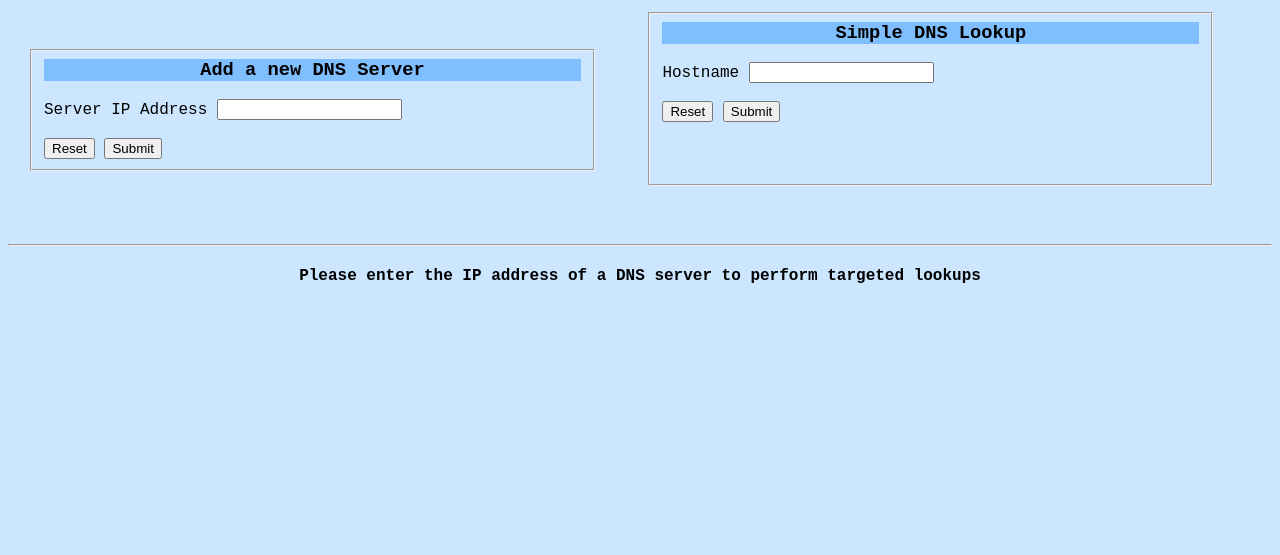
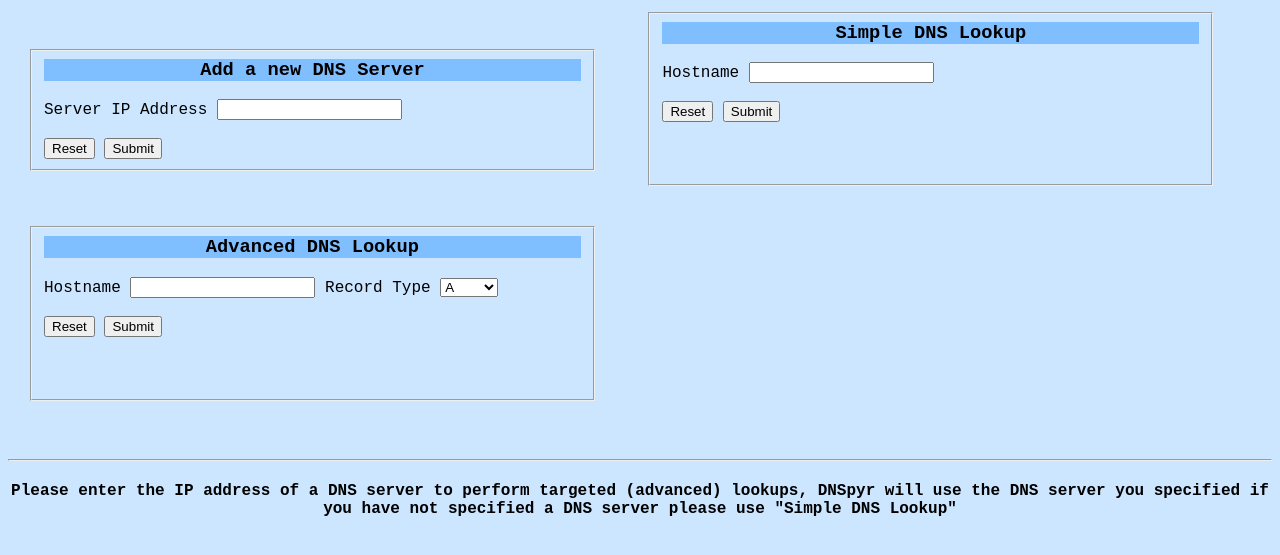
Before and after one commit to Rich-Sec/DNSpyr, a website: page public/index.html in a window 1280 px wide. Shown: the part 117-672 px from the top of the page. Drawn offline with Linux system fonts and the light colour scheme; no server answers.

Commit message:
Added resolve functionality to app.js for performing 'advanced' dns lookups (record types other than A'

```diff
--- a/public/index.html
+++ b/public/index.html
@@ -14,7 +14,7 @@
         <fieldset>
           <h3>Add a new DNS Server</h3>
           <label>Server IP Address</label>
-          <input type ="text" id = 'dnsIP' name="dnsIP" required>
+          <input type="text" id='dnsIP' name="dnsIP" required>
           <br><br>
           <button type ="reset">Reset</button>
           <button type ="submit">Submit</button>
@@ -32,10 +32,30 @@
             <p id="lookupResult" name="lookupResult"></p>
           </fieldset>
         </form>
+        <form action="/adv_lookup" method="POST">
+          <fieldset>
+            <h3>Advanced DNS Lookup</h3>
+            <label for="hostname">Hostname</label>
+            <input type="text" id="hostname" name="hostname" required>
+            <label for="recordType">Record Type</label>
+            <select name="recordType" id="recordType">
+              <option value="A" selected="selected">A</option>
+              <option value="AAAA">AAAA</option>
+              <option value="MX">MX</option>
+              <option value="NS">NS</option>
+              <option value="ANY">ANY</option>
+            </select>
+            <br><br>
+            <button type ="reset">Reset</button>
+            <button type ="submit">Submit</button>
+            <br><br><br>
+            <p name="resolveResult" id="resolveResult"></p>
+          </fieldset>
+        </form>
       </div>
       <footer>
         <hr>
-        <h4>Please enter the IP address of a DNS server to perform targeted lookups</h4>
+        <h4>Please enter the IP address of a DNS server to perform targeted (advanced) lookups, DNSpyr will use the DNS server you specified if you have not specified a DNS server please use "Simple DNS Lookup"</h4>
       </footer>
     <script>
         fetch('/fetchLookupHistory')
@@ -49,5 +69,5 @@
             }
       });
     </script>
-    </body>
+</body>
 </html>
```
Also changed, not shown: app.js (+22 -1 lines).
